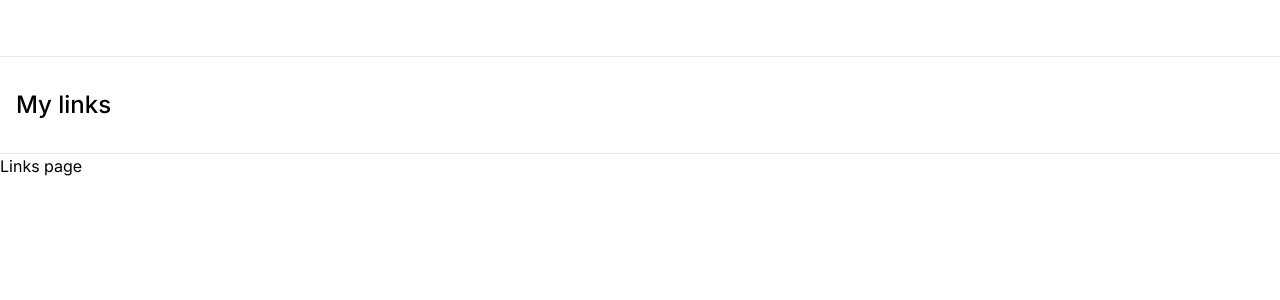
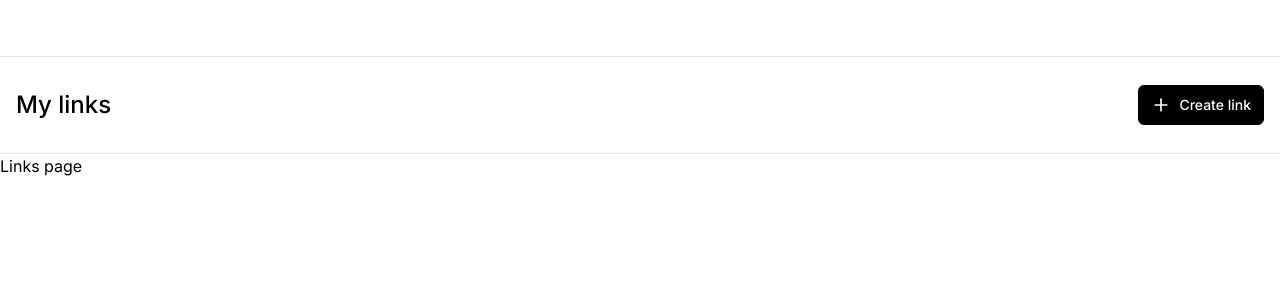
Before and after one commit to ZAHON/short-url, a Next.js app: page /links in a window 1280 px wide. Shown: the top 300 px of the page. Built offline with nearby package versions, Linux system fonts and the light colour scheme; no server answers.

Commit message:
feat: add CreateLinkButton component into links page

```diff
--- /dev/null
+++ b/app/links/components/create-link-button/create-link-button.tsx
@@ -0,0 +1,11 @@
+'use client';
+import { IconPlus } from '@tabler/icons-react';
+import { Button } from '@/components';
+
+export function CreateLinkButton() {
+  return (
+    <Button icon={<IconPlus size="1.25rem" aria-hidden="true" focusable="false" />}>
+      Create link
+    </Button>
+  );
+}
--- /dev/null
+++ b/app/links/components/create-link-button/index.ts
@@ -0,0 +1 @@
+export { CreateLinkButton } from './create-link-button';
--- a/app/links/components/index.ts
+++ b/app/links/components/index.ts
@@ -1,3 +1,4 @@
+export * from './create-link-button';
 export * from './header';
 export * from './sub-hader';
 export * from './user-menu';
--- a/app/links/components/sub-hader/sub-hader.tsx
+++ b/app/links/components/sub-hader/sub-hader.tsx
@@ -1,8 +1,11 @@
+import { CreateLinkButton } from '..';
+
 export function SubHeader() {
   return (
     <div className="border-b border-b-accent-2 bg-white">
       <div className="flex h-24 items-center justify-between px-4 lg:mx-auto lg:max-w-7xl">
         <h1 className="text-2xl font-medium">My links</h1>
+        <CreateLinkButton />
       </div>
     </div>
   );
```
